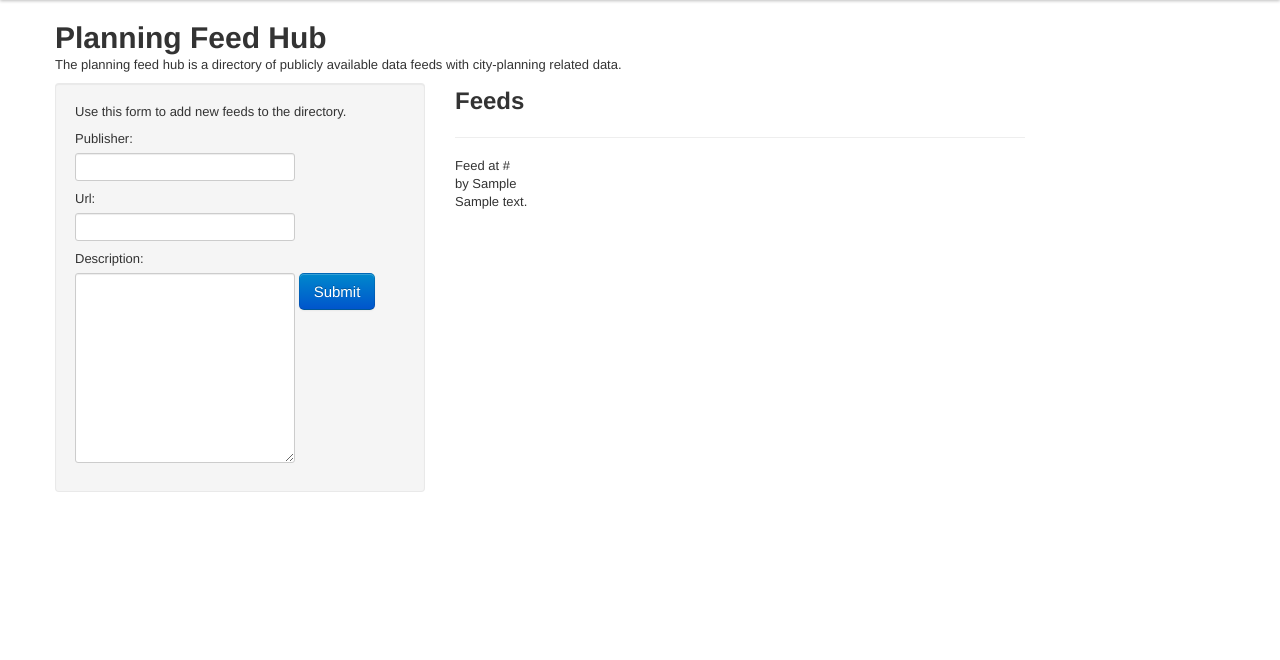
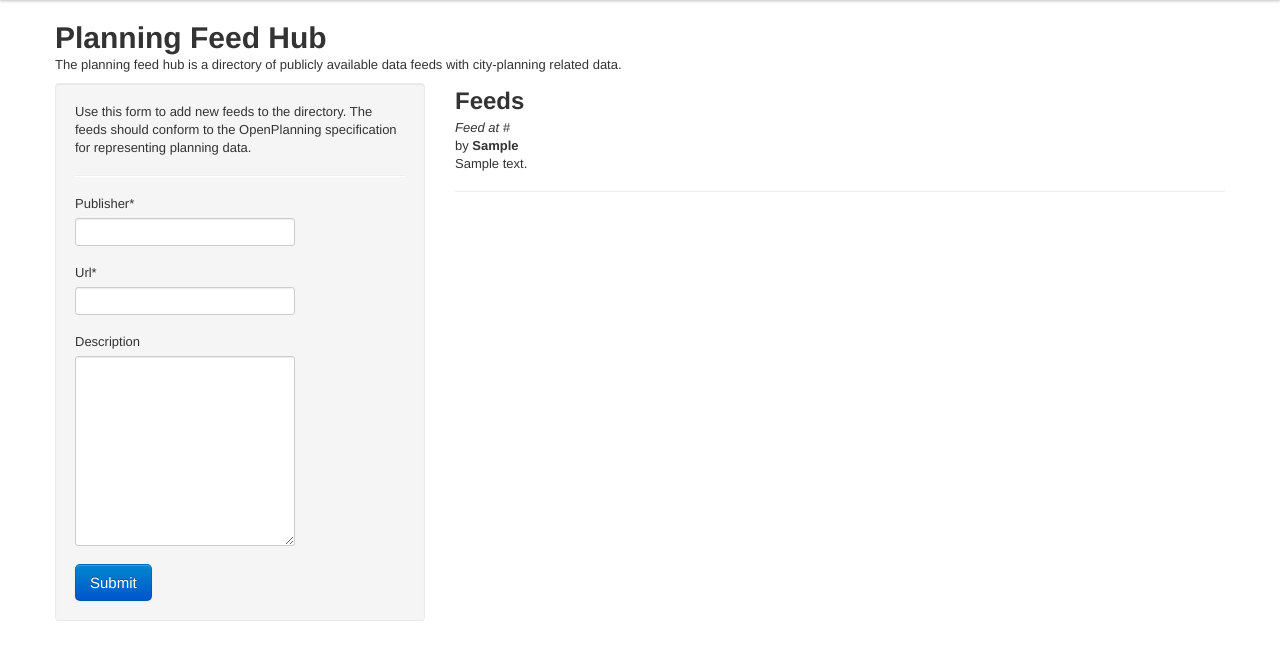
Before and after one commit to mjumbewu/planning-feed-hub, a Django app: page / in a window 1280 px wide. Shown: the part 40-700 px from the top of the page. Run offline with Django 3.2, Linux system fonts and the light colour scheme; tables that the repository leaves empty hold one stand-in row (values such as "Sample post"); some libraries are stand-ins or nearby versions.

Commit message:
Render the form with crispy forms; style up the output a bit

```diff
--- a/src/app/settings/__init__.py
+++ b/src/app/settings/__init__.py
@@ -83,6 +83,7 @@ INSTALLED_APPS = (
     'django.contrib.messages',
     'django.contrib.staticfiles',
     'south',
+    'crispy_forms',
     'debug_toolbar',
 
     'app',
--- a/src/templates/index.html
+++ b/src/templates/index.html
@@ -1,3 +1,5 @@
+{% load crispy_forms_tags %}
+
 <!DOCTYPE html>
 <html lang="en">
   <head>
@@ -56,8 +58,9 @@
       <div class="row">
         <div class="span4">
           <form class="well planning-feed-form" method="POST">
-            <p>Use this form to add new feeds to the directory.</p>
-            {{form}}
+            <p>Use this form to add new feeds to the directory.  The feeds should conform to the OpenPlanning specification for representing planning data.</p>
+            <hr>
+            {{ form|crispy }}
             <button class="btn btn-primary btn-large" type="submit">Submit</button>
           </form>
         </div>
@@ -68,15 +71,25 @@
 <!--          })-->
 <!--        </script>-->
 
-        <div class="span6">
+        <style>
+          .feed-url {
+            font-style: italic;
+          }
+
+          .feed-publisher .name {
+            font-weight: bold;
+          }
+        </style>
+
+        <div class="span8">
           <h2>Feeds</h2>
           {% for feed in results %}
-            <hr>
             <div>
               <div class="feed-url">Feed at {{ feed.url }}</div>
-              <div class="feed-publisher">by {{ feed.publisher }}</div>
+              <div class="feed-publisher">by <span class="name">{{ feed.publisher }}</span></div>
               <div class="feed-description">{{ feed.description }}</div>
             </div>
+            <hr>
           {% empty %}
             <div>
               (There are no feeds yet)
```
